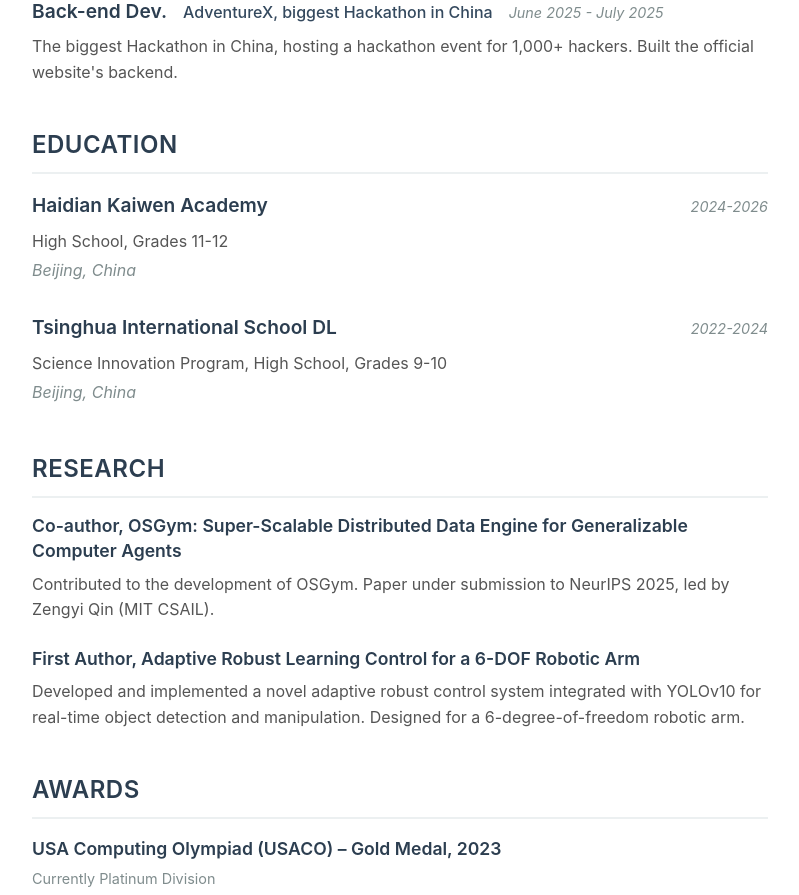
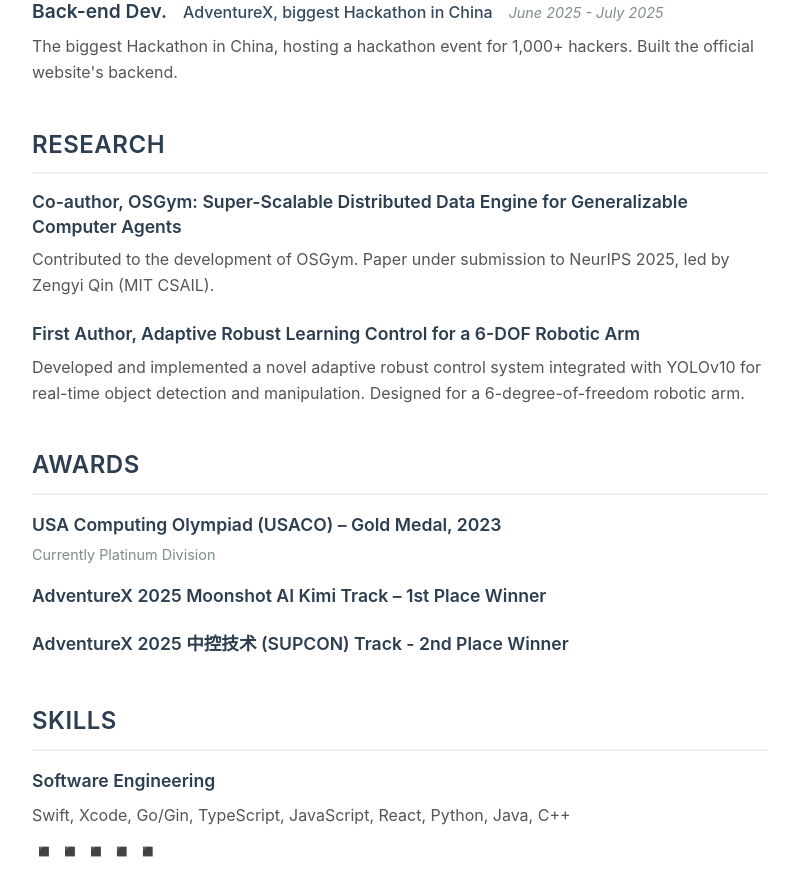
Before and after one commit to JiaceZhao/Photo-Gallery-by-Jiace-Zhao, a Vue app in the folder art-portfolio/: page /about in a window 1280 px wide. Shown: the part 1400-2295 px from the top of the page, without its empty margins (240-1039 px from the left). Built offline with nearby package versions, Linux system fonts and the light colour scheme.

Commit message:
Update AboutView.vue

```diff
--- a/art-portfolio/src/views/AboutView.vue
+++ b/art-portfolio/src/views/AboutView.vue
@@ -98,28 +98,6 @@
     </section>
 
     <!-- Education -->
-    <section class="cv-section">
-      <h2>Education</h2>
-      <div class="education-list">
-        <div class="education-item">
-          <div class="education-header">
-            <h3>Haidian Kaiwen Academy</h3>
-            <span class="period">2024-2026</span>
-          </div>
-          <p>High School, Grades 11-12</p>
-          <p class="location">Beijing, China</p>
-        </div>
-
-        <div class="education-item">
-          <div class="education-header">
-            <h3>Tsinghua International School DL</h3>
-            <span class="period">2022-2024</span>
-          </div>
-          <p>Science Innovation Program, High School, Grades 9-10</p>
-          <p class="location">Beijing, China</p>
-        </div>
-      </div>
-    </section>
 
     <!-- Research -->
     <section class="cv-section">
```
